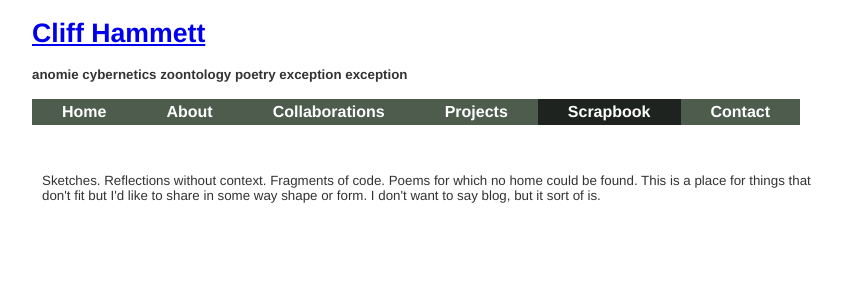
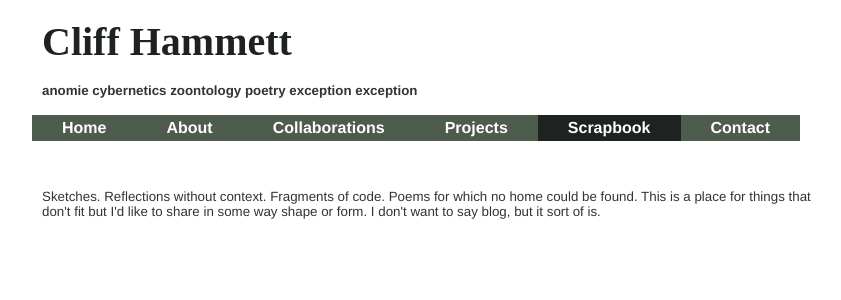
Before and after one commit to dentalplan/dentalplan.github.io, a Jekyll site: the page built from scrapbook/index.html, in a window 1280 px wide. Shown: the top 300 px of the page, without its empty margins (213-1054 px from the left). Built offline with Jekyll 4.4.1, drawn with Linux system fonts in a browser that asks for light colours; Markdown is read by kramdown in place of the engine named in the settings.

Commit message:
style changes

```diff
--- a/_layouts/default.html
+++ b/_layouts/default.html
@@ -23,19 +23,18 @@
             <hgroup>
             <h1><a href="/">{{ site.name }}</a></h1>
                 <h4>{{ site.description }}</h4>
+            </hgroup>
             <nav>
-
-
+		<menublock>
 			<li><a href="/" id="homenav">Home</a></li>
 			<li><a href="/about" id="aboutnav">About</a></li>
 			<li><a href="/collaborations" id="collabnav">Collaborations</a></li>
 			<li><a href="/projects" id="projectnav">Projects</a></li>
 			<li><a href="/scrapbook" id="scrapnav">Scrapbook</a></li>
 			<li><a href="/contact" id="connav">Contact</a></li>
-
+		</menublock>
 
 	    </nav>
-            </hgroup>
         </header>
 
 
--- a/scrapbook/index.html
+++ b/scrapbook/index.html
@@ -11,38 +11,34 @@
 		want to say blog, but it sort of is.
 	</p>
 	</article>
-<!-- Show last 5 posts here -->
-{% for post in site.categories.scrap %}
 
+<div class="content grid_20">
 
-	<scrap>
-		<table>
-		        <td>
+  <!--  <div class='other-projects clearfix'> -->
 
-	 -		<a href="{{post.url}}">
-			    <previewbox>
-				{% if post.thumbimg and post.thumbimg != "" %}
-					<a href="{{post.url}}"><img src = "{{post.thumbimg}}" alt = "{{post.thumbalt}}"></a>
-				{% endif %}
-			         <txt>
-				         <a href="{{post.url}}">{{ post.excerpt }}</a>
-				 </txt>
+	{% for post in site.categories.scrap %}
 
-			    </previewbox>
-			</td>
-			</a>
-			<td>
-		            <headerbox>
-	 			<h2><a href="{{post.url}}">{{ post.title }}</a></h2>
-				<span class="date"><time datetime="{{post.date|date:"%F"}}">{{post.date|date:"%b %d, %Y"}}</time></span>
-		            </headerbox>
-			</td>
-		    </tr>
-		</table>
+ 	<scrap class='scrap grid_18'>
+	   <a href="{{ post.url }}">
+		{% if post.thumbimg and post.thumbimg != "" %}
+			<img src="/resources/img/{{ post.thumbimg }}" alt="{{ post.thumbalt }}" >
+		{% else %}
+			<table width = "200px" height = "170px"><tr><td>
+				{{ post.excerpt }}
+			</td><tr></table>
+		{% endif %}
+        	<strong>{{ post.title }}</strong>
+            	</br><span class="date"><time datetime="{{post.date|date:"%F"}}">{{post.date|date:"%b %d, %Y"}}</time></span>
+	   </a>
 
-	</scrap>
+        </scrap>
+
+        {% endfor %}
+
+<!--    </div>  -->
+
+</div>
 
 
 
-{% endfor %}
 </body>
--- a/style.css
+++ b/style.css
@@ -6,16 +6,23 @@
     padding-right: 5%;
 }
 
-body>header h1>a {
-    font-size: 24pt;
-    color: black;
+hgroup h1>a {
+    font-size: 30pt;
+    font-family: Gill-Sans;
+    color: #1F231F;
     text-decoration: none;
+    padding-bottom: 0px;
+}
+
+hgroup{
+	margin-left: 10px;
 }
 
 body>header h4 {
     margin-top: -10px;
 }
 
+/*Image settings*/
 img{
     border-width: 0;
 }
@@ -95,8 +102,17 @@
     vertical-align: top;
 }
 
+a,
+a:active{
+    color: #1F231F;
+}
+
+a:visited{
+    color: #1F231F;
+}
+
 a:hover {
-    color: #696969;
+    color: #4D5C4D;
 }
 
 main {
@@ -245,62 +261,57 @@
 
 
 scrap{
-	display:inline;
-	clear:left;
+	width:210px;
+	margin-bottom: 2%;
+	margin-left: 2%;
+	margin-right: 2%;
+	height: 260px;
+	background-color:white;
+}
+
+scrap a,
+scrap a:visited,
+scrap a:active{
+    	color:#1F231F;
+	text-decoration: none;i
+	padding 2px;
 }
 
 scrap previewbox{
-	background-color: #4D5C4D;
-	display: block;
-	width: 200px;
-	height: 170px;
+
 }
 
 
-scrap previewbox txt a,
-scrap previewbox txt a:visited,
-scrap previewbox txt a:active {
-    color: white;
-    margin-top: 8px;
-    text-decoration:none;
+scrap img{
+	display:block;
+	margin-bottom: 5px;
+}
+
+scrap a:hover{
+	color: #4D5C4D;
+}
+
+scrap table{
+    	background-color: #4D5C4D;
+	table-layout: fixed;
+	margin-bottom: 5px;
+}
+
+scrap td{
+	padding: 8px;
 }
 
 
-
-scrap previewbox txt a:hover{
-	background-color: black;
+scrap a>table,
+scrap a:visited>table,
+scrap a:active>table {
+	font-size: 9pt;
+	color: white;
 }
 
-scrap previewbox txt{
-	display: block;
-	padding: 8px;
-	font-size: 9pt;
-	font-weight: bold;
+scrap a:hover>table {
+	background-color:black;
 }
-
-
-
-scrap previewbox txt a:hover{
-    color: #E6E6E6;
-}
-
-scrap headerbox{
-    display:block;
-    min-width: 200px;
-
-}
-
-scrap headerbox h2>a,
-scrap headerbox h2>a:visited,
-scrap headerbox h2>a:active {
-    color:black;
-    text-decoration: none;
-}
-
-scrap headerbox h2>a:hover{
-    color: #696969;
-}
-
 /*collab elements begin*/
 collab{
     display:block;
```
Also changed, not shown: about/index.html (+12 -0 lines). Lines whose indentation alone changed are shown as unchanged.
